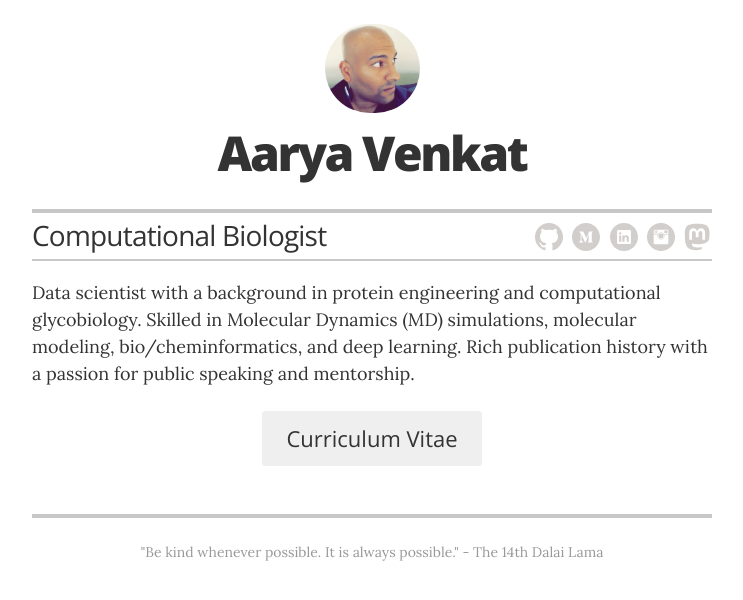
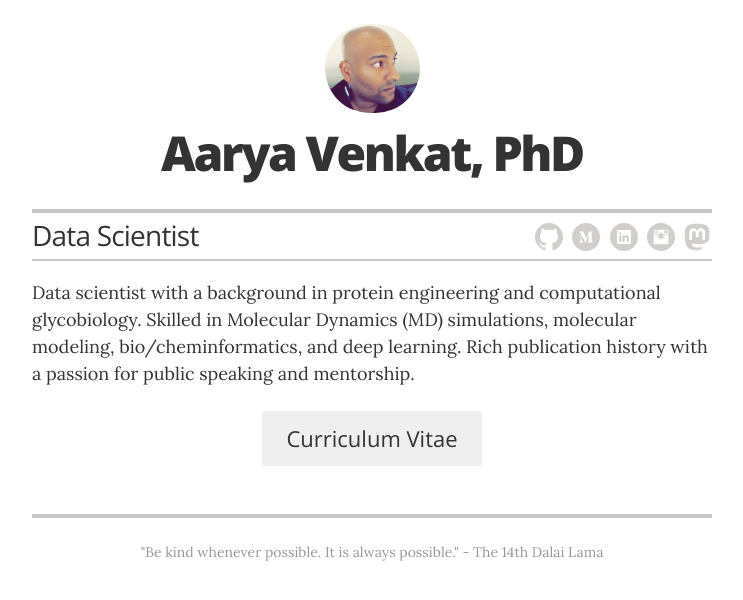
Before and after one commit to arikat/arikat.github.io, a Jekyll site: the page built from index.html, in a window 1280 px wide. Shown: the top 600 px of the page, without its empty margins (268-1011 px from the left). Built offline with Jekyll 4.4.1, drawn with Linux system fonts in a browser that asks for light colours.

Commit message:
Update _config.yml

```diff
--- a/_config.yml
+++ b/_config.yml
@@ -1,6 +1,6 @@
 # Site settings
 title: "About Aarya"
-description: "Computational Biologist at the University of Georgia"
+description: "Protein Engineer"
 
 # Build settings
 markdown: kramdown
@@ -10,8 +10,8 @@ sass:
 
 # Resume settings
 resume_avatar:                  "true"
-resume_name:                    "Aarya Venkat"
-resume_title:                   "Computational Biologist"
+resume_name:                    "Aarya Venkat, PhD"
+resume_title:                   "Data Scientist"
 
 # used for the contact button in _layouts/resume.html
 resume_contact_email:           "https://docs.google.com/viewer?url=https://github.com/arikat/Arikat-Additional-Files/raw/master/Aarya_CV.pdf"
```
